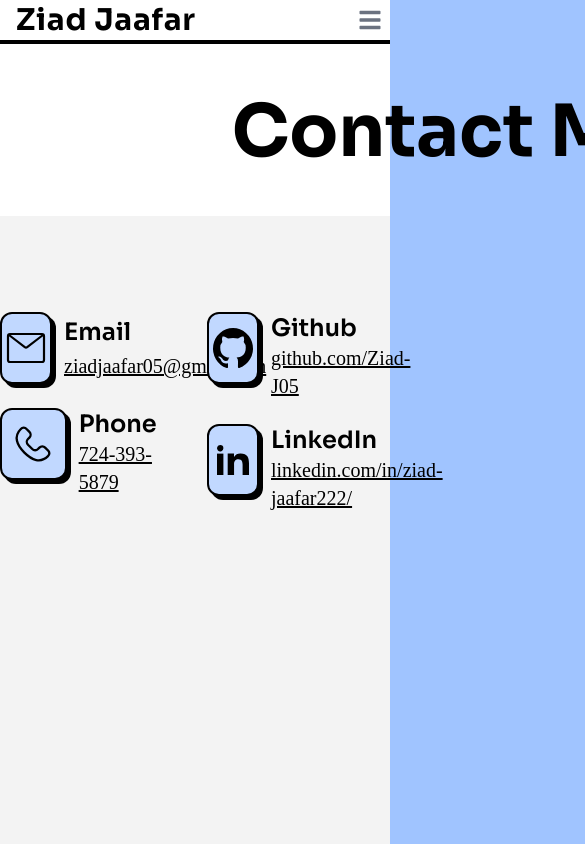
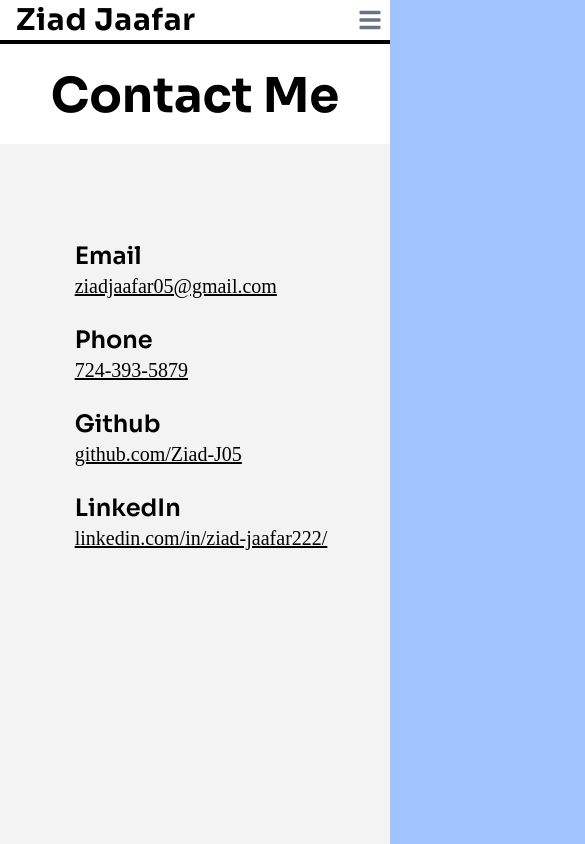
Before and after one commit to Ziad-J05/Portfolio-Site, a React (Vite) app: page /contact in a window 390 px wide. Shown: the top 844 px of the page, 585 px wide, since content can reach past the window. Built offline with nearby package versions, Linux system fonts and the light colour scheme; a web font is replaced by a local one.

Commit message:
contact page supports all widths

```diff
--- a/src/components/Headings.tsx
+++ b/src/components/Headings.tsx
@@ -6,8 +6,8 @@ export function SectionHeading( {text}: {text: string} ){
 
 export function PageHeading( {text}: {text: string} ){
     return(
-        <div className='font-(family-name:--display-font) bg-[var(--content)] pt-24 pb-12 border-b-0 mx-auto'>
-            <h1 className="text-center text-7xl w-4xl font-bold mx-auto">{text}</h1>
+        <div className='font-(family-name:--display-font) bg-[var(--content)] pt-18 pb-6 md:pt-24 md:pb-12 border-b-0 mx-auto'>
+            <h1 className="text-center text-5xl sm:text-6xl md:text-7xl w-full font-bold mx-auto">{text}</h1>
         </div>
     );
 }
--- a/src/pages/ContactPage.tsx
+++ b/src/pages/ContactPage.tsx
@@ -16,18 +16,11 @@ export default function ContactPage() {
       <PageHeading text="Contact Me" />
         <MainContentArea width='4xl' content={[
 
-            <div className='grid grid-cols-2 grid-rows-1 gap-6 w-fit mb-4 mx-auto text-xl'>
-
-              <ul className='flex flex-col gap-6'>
+            <div className='flex flex-col lg:grid grid-cols-2 grid-rows-2 gap-6 w-fit px-6 xs:p-0 mb-4 mx-auto text-xl'>
                 <AnchorWidget label="Email" href="mailto:ziadjaafar05@gmail.com" display='ziadjaafar05@gmail.com' icon={<Envelope/>}/>
                 <AnchorWidget label="Phone" href="tel:+1724-393-5879" display='724-393-5879' icon={<Phone/>}/>
-              </ul>
-
-              <ul className='flex flex-col gap-6'>
                 <AnchorWidget label="Github" href="https://github.com/Ziad-J05" display='github.com/Ziad-J05' icon={<GitHub/>}/>
                 <AnchorWidget label="LinkedIn" href="https://www.linkedin.com/in/ziad-jaafar222/" display='linkedin.com/in/ziad-jaafar222/' icon={<LinkedIn/>}/>
-              </ul>
-
             </div>
 
           ]}
@@ -48,7 +41,7 @@ function AnchorWidget({label, href, display, icon}: AnchorWidgetProps){
   return(
     <div className='flex gap-3'>
 
-      <div className='size-18 flex justify-center content-center items-center border-2 rounded-xl bg-[var(--accent-lt)] shadow-(--shadow)'>{icon}</div>
+      <div className='size-0 sm:size-18 flex justify-center content-center items-center sm:border-2 rounded-xl bg-[var(--accent-lt)] sm:shadow-(--shadow)'>{icon}</div>
 
       <div className='flex flex-col justify-evenly'>
         <div className='mr-4 font-(family-name:--display-font) font-semibold text-2xl'>
```
